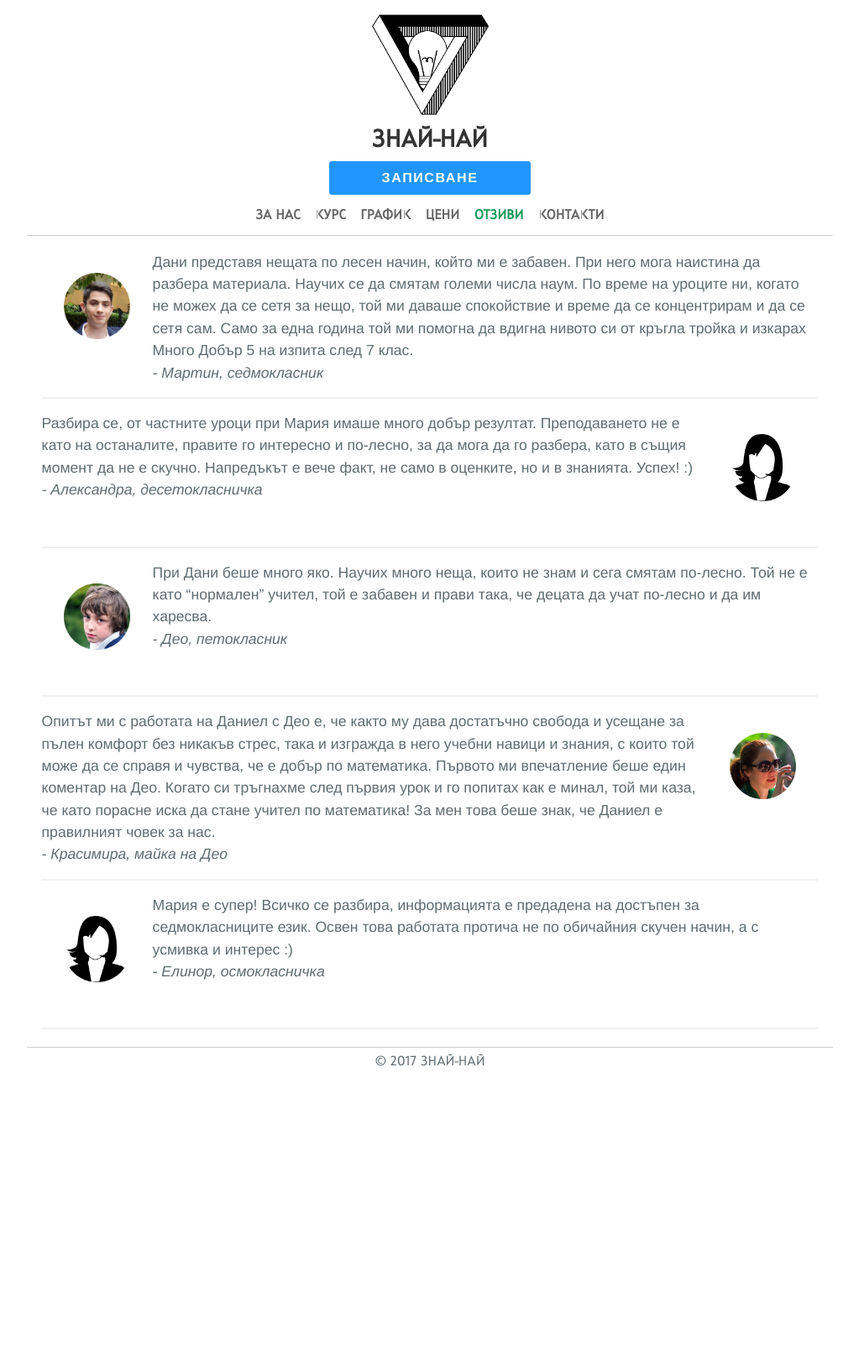
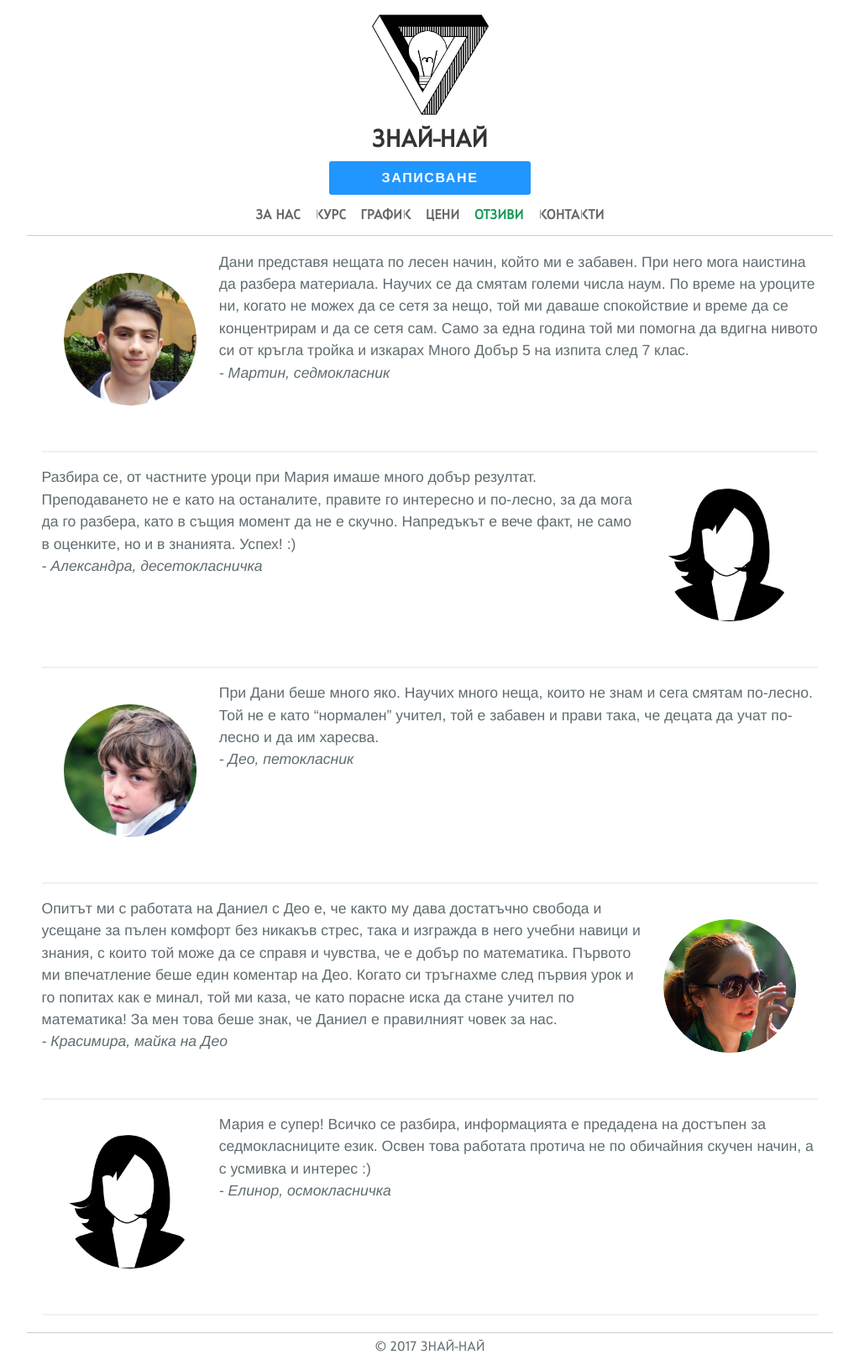
Before and after one commit to znainai/znainai.github.io, a Jekyll site: the page built from _pages/feedback.md, in a window 1280 px wide. Shown: the whole page at 84% size, without its empty margins (128-1151 px from the left). Built offline with Jekyll 4.4.1, drawn with Linux system fonts in a browser that asks for light colours; before the commit the page ends 1280 px from its top, so only the background shows below that.

Commit message:
Update jekyll-theme-cayman.scss

```diff
--- a/_sass/jekyll-theme-cayman.scss
+++ b/_sass/jekyll-theme-cayman.scss
@@ -397,7 +397,7 @@ a {
   overflow: hidden;
 
   .photo {
-    width: 5em;
+    width: 8em;
 
     padding: 1em 1em 0 1em;
 
```
